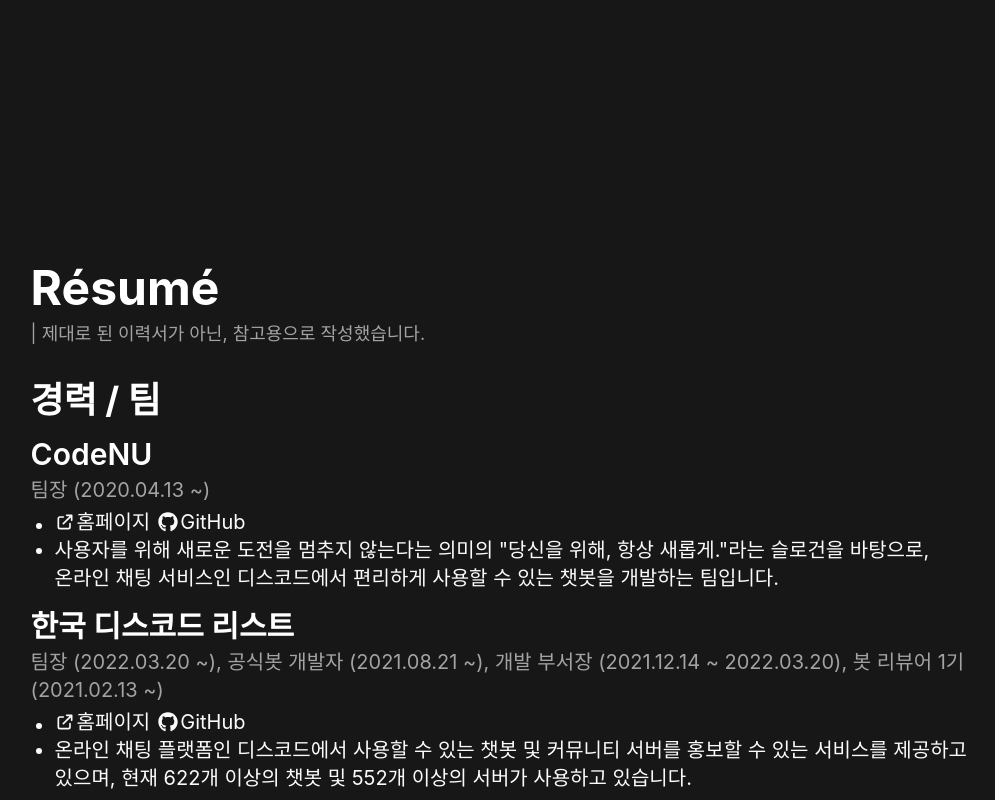
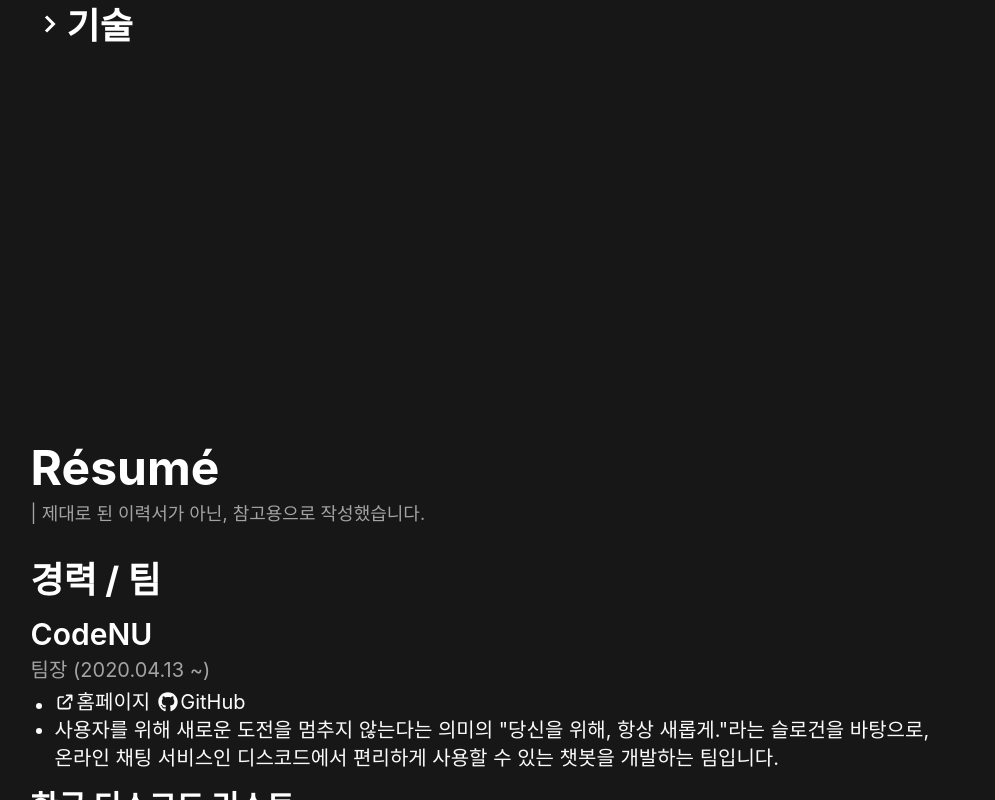
Before and after one commit to eunwoo1104/portfolio, a React (Create React App) app: page / in a window 1280 px wide. Shown: the part 1300-2100 px from the top of the page, without its empty margins (123-1118 px from the left). Built offline with nearby package versions, Linux system fonts and the light colour scheme; a web font is replaced by a local one.

Commit message:
chore: set styles for responsive web (#3)

```diff
--- a/src/components/Intro.tsx
+++ b/src/components/Intro.tsx
@@ -58,7 +58,7 @@
   return (
     <InView>
       {({ ref, inView }) => (
-        <div className="flex flex-col py-36 justify-center space-y-8 snap-center">
+        <div className="flex flex-col py-36 justify-center space-y-8 snap-center h-screen">
           <div className="flex flex-col space-y-4">
             <motion.div
               initial={{ opacity: 0, y: 15 }}
--- a/src/components/Resume.tsx
+++ b/src/components/Resume.tsx
@@ -150,7 +150,7 @@
 ];
 
 export const Resume: React.FC = () => (
-  <div className="flex flex-col min-h-screen justify-center space-y-8 py-36">
+  <div className="flex flex-col min-h-screen justify-center space-y-8 py-36 box-content">
     <InView>
       {({ ref, inView }) => (
         <motion.div
```
